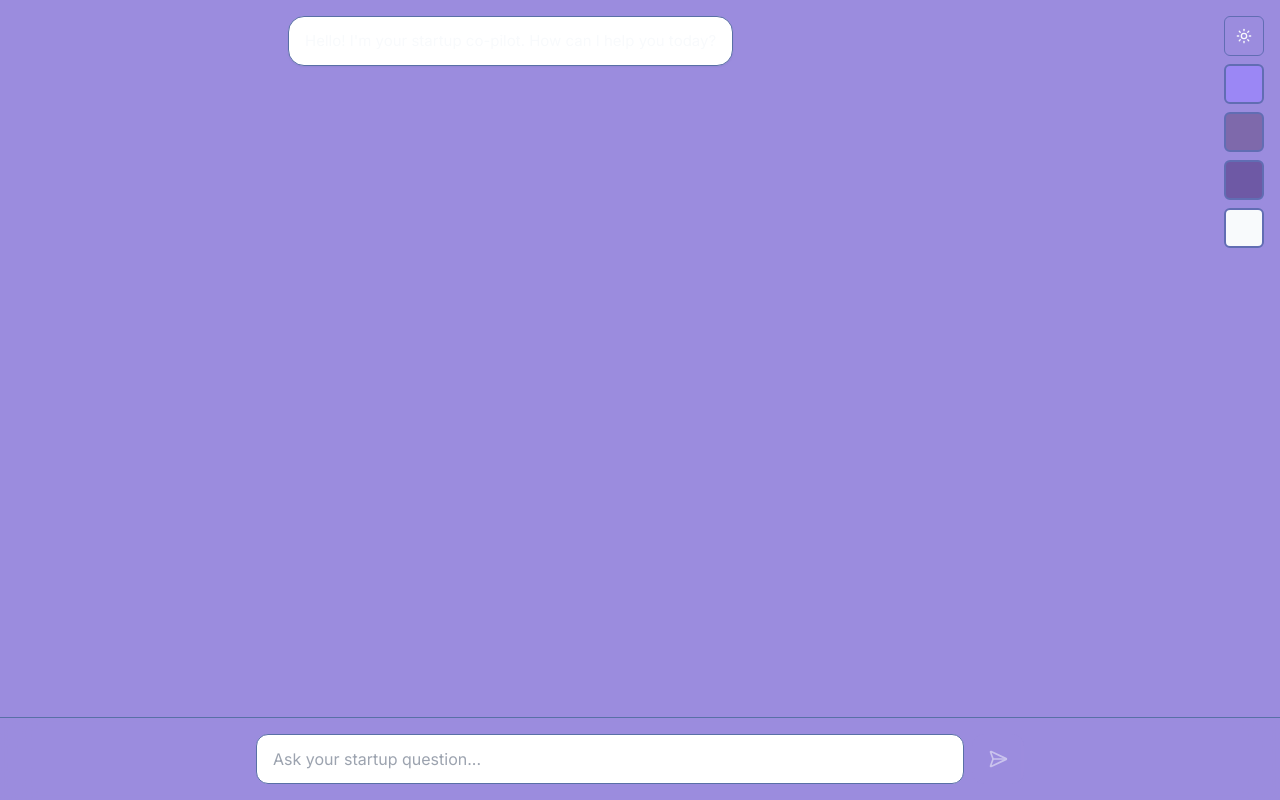
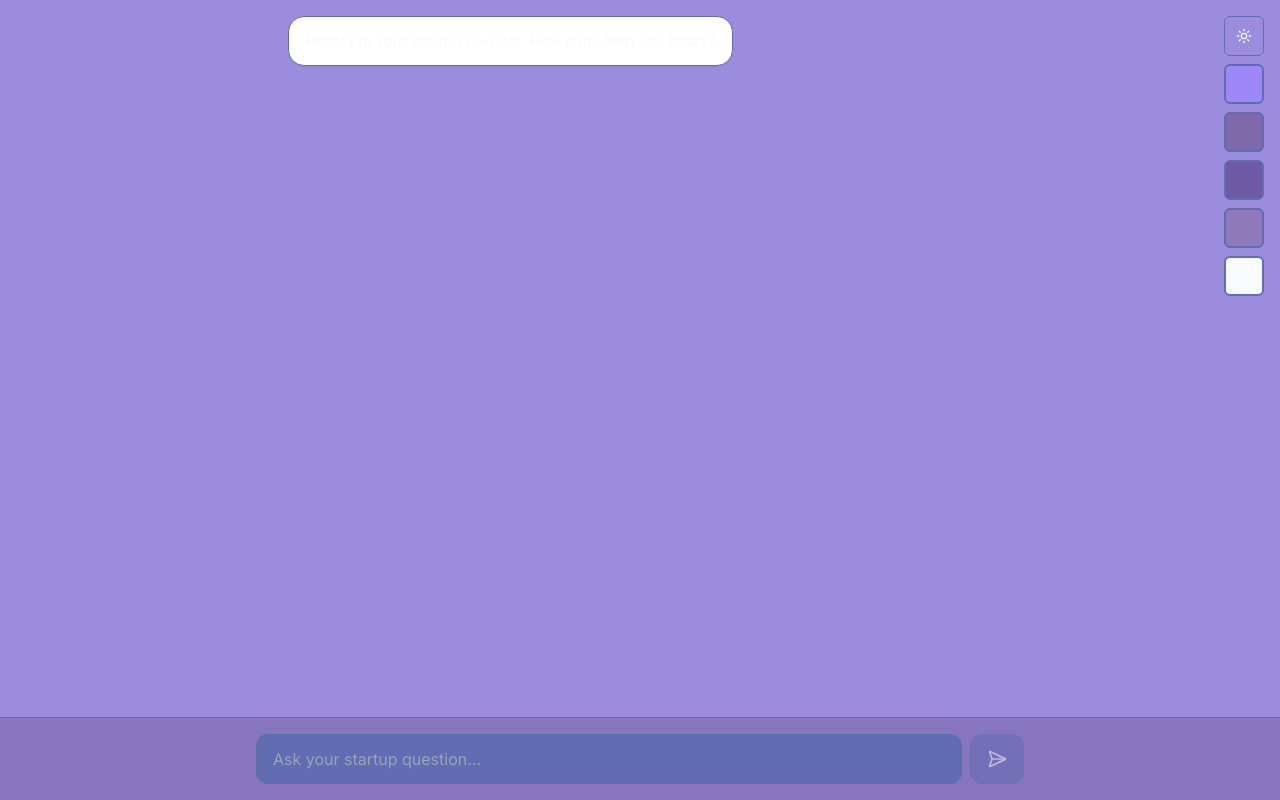
Before and after one commit to zimmydimmy/founder-guru-bot, a React (Vite) app: page / in a window 1280 px wide. Built offline with nearby package versions, Linux system fonts and the light colour scheme.

Commit message:
Update color scheme
The secondary color now controls card backgrounds, input boxes, and send button backgrounds.  The tertiary color now controls border and line colors. A new quaternary color picker has been added to control the background of the bottom input/button div.

```diff
--- a/src/components/ChatInput.tsx
+++ b/src/components/ChatInput.tsx
@@ -27,13 +27,13 @@ export const ChatInput = ({ onSendMessage, disabled }: ChatInputProps) => {
             value={message}
             onChange={(e) => setMessage(e.target.value)}
             placeholder="Ask your startup question..."
-            className="flex-1 px-4 py-3 rounded-xl bg-white border focus:outline-none focus:ring-2 focus:ring-primary/10 transition-all"
+            className="flex-1 px-4 py-3 rounded-xl bg-secondary text-secondary-foreground border border-tertiary focus:outline-none focus:ring-2 focus:ring-tertiary/10 transition-all"
             disabled={disabled}
           />
           <button
             type="submit"
             disabled={!message.trim() || disabled}
-            className="px-4 py-3 rounded-xl bg-primary text-primary-foreground hover:opacity-90 transition-opacity disabled:opacity-50 disabled:cursor-not-allowed"
+            className="px-4 py-3 rounded-xl bg-secondary text-secondary-foreground hover:opacity-90 transition-opacity disabled:opacity-50 disabled:cursor-not-allowed border border-tertiary"
           >
             <SendHorizontal className="w-5 h-5" />
           </button>
@@ -41,4 +41,4 @@ export const ChatInput = ({ onSendMessage, disabled }: ChatInputProps) => {
       </div>
     </div>
   );
-};
+}
--- a/src/components/ThemeCustomizer.tsx
+++ b/src/components/ThemeCustomizer.tsx
@@ -8,6 +8,7 @@ export function ThemeCustomizer() {
     primary: '#9b87f5',
     secondary: '#7E69AB',
     tertiary: '#6E59A5',
+    quaternary: '#8E79BB',
     text: '#f8fafc',
   });
 
--- a/src/index.css
+++ b/src/index.css
@@ -10,13 +10,14 @@
     --primary-custom: 251 55% 71%;
     --secondary-custom: 231 35% 54%;
     --tertiary-custom: 222 30% 50%;
+    --quaternary-custom: 255 35% 60%;
     --text-custom: 210 40% 98%;
 
     --background: var(--primary-custom);
     --foreground: var(--text-custom);
     --card: var(--secondary-custom);
     --card-foreground: var(--text-custom);
-    --popover: var(--tertiary-custom);
+    --popover: var(--secondary-custom);
     --popover-foreground: var(--text-custom);
     --primary: var(--primary-custom);
     --primary-foreground: var(--text-custom);
@@ -32,7 +33,7 @@
     --destructive-foreground: 210 40% 98%;
     --border: var(--tertiary-custom);
     --input: var(--secondary-custom);
-    --ring: var(--primary-custom);
+    --ring: var(--tertiary-custom);
     --radius: 0.75rem;
     --chat-user: var(--text-custom);
     --chat-assistant: var(--secondary-custom);
@@ -70,7 +71,9 @@
   }
 
   .input-container {
-    @apply fixed bottom-0 left-0 right-0 p-4 bg-background/80 backdrop-blur-lg border-t;
+    @apply fixed bottom-0 left-0 right-0 p-4 border-t;
+    background-color: hsl(var(--quaternary-custom));
+    border-color: hsl(var(--tertiary-custom));
   }
 
   .input-wrapper {
```
